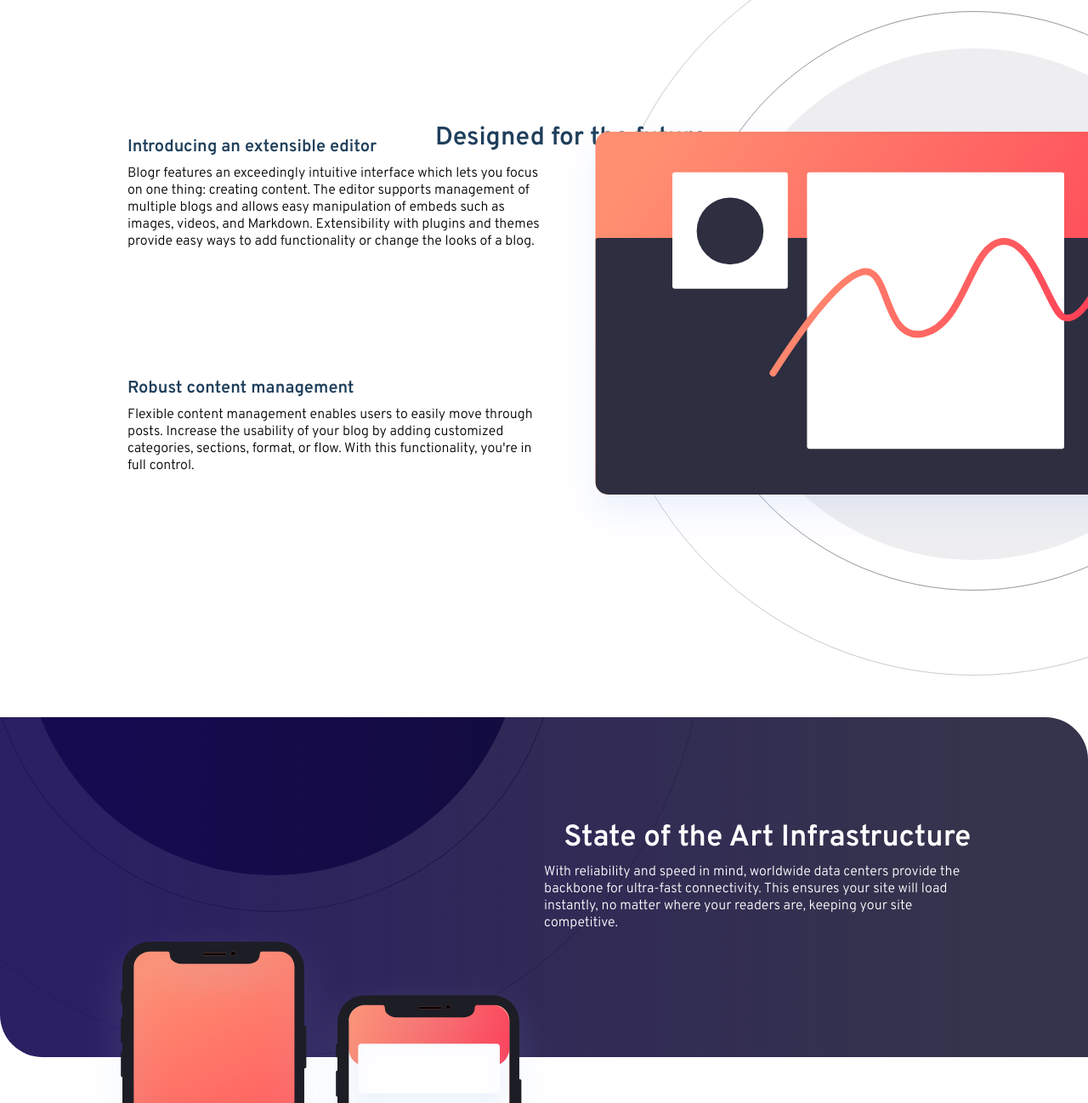
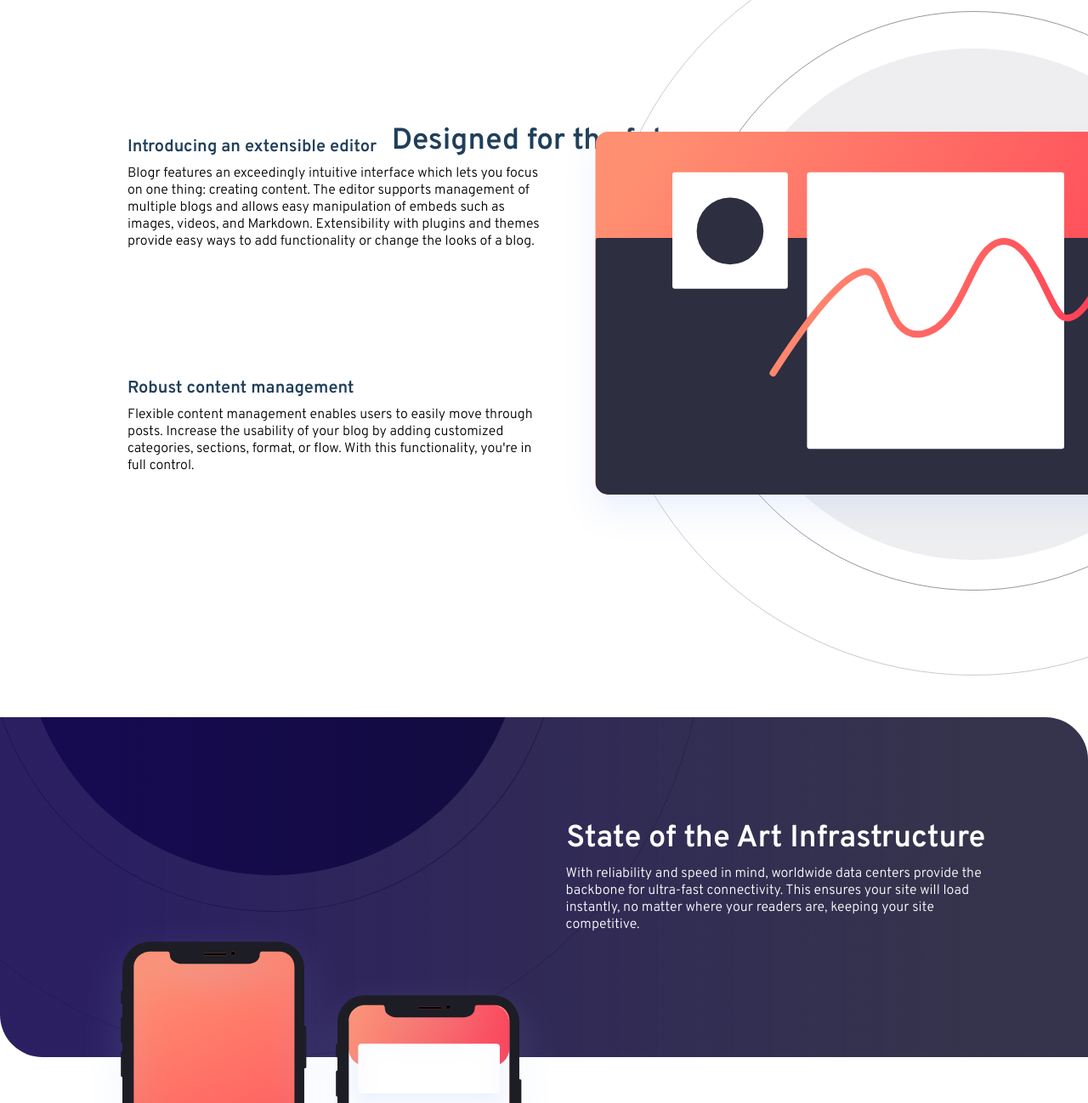
Before and after one commit to PauloCesar89/blogr-landing-page-main, a plain HTML site: page index.html in a window 1280 px wide. Shown: the part 656-1954 px from the top of the page at 85% size. Drawn offline with Linux system fonts and the light colour scheme.

Commit message:
ajuste elemento h3 layout section two

```diff
--- a/styles.css
+++ b/styles.css
@@ -130,9 +130,9 @@ p{
 .section-two-title h2{
     position: absolute;
     top: 100%;
-    left: 40%;
+    left: 36%;
     height: 30px;
-    font-size: 30px;
+    font-size: 35px;
     color: var(--primary-Very-dark-blue);
 }
 
@@ -181,24 +181,20 @@ p{
 
 .section-tree h2{
     position: relative;
-    left: 60%;
-    top: 10px;
     color: var(--neutral-White-text);
     text-align: center;
-    width: 500px;
-    font-size: 35px;
+    width: 520px;
+    font-size: 36px;
     top: 30%;
     left: 51%;
 }
 
 .section-tree p{
     position: relative;
-    left: 60%;
-    top: 10px;
+    left: 52%;
+    top: 30%;
     color: var(--neutral-White-text);
     width: 500px;
-    top: 30%;
-    left: 50%;
 }
 
 .section-tree-img{
```
